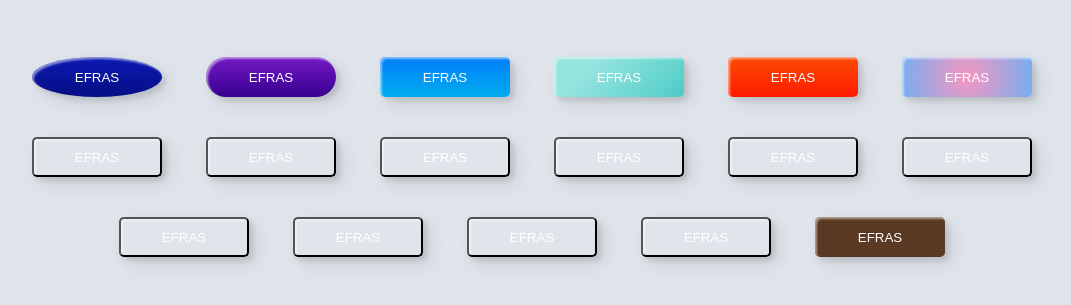
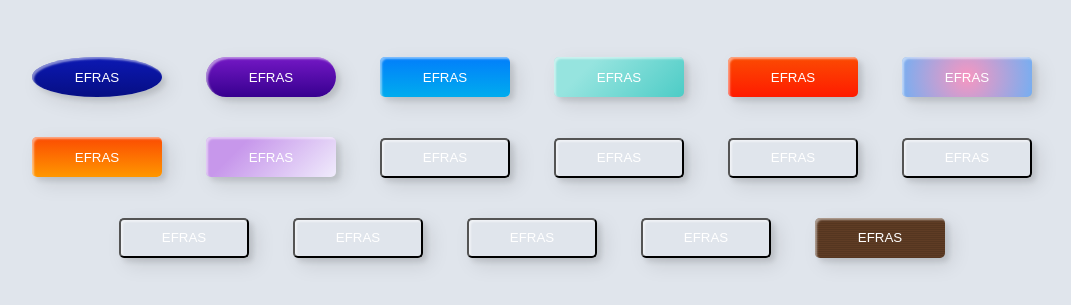
Before and after one commit to EfraimCancio/Discover, a plain HTML site: page Exercicios finais Edição 01/Estudos de componentes/Botões/buttons.html in a window 1280 px wide. Shown: the part 101-406 px from the top of the page, without its empty margins (108-1179 px from the left). Drawn offline with Linux system fonts and the light colour scheme.

Commit message:
Continuação do estudo de componentes (Button)

```diff
--- a/Exercicios finais Edição 01/Estudos de componentes/Botões/style_buttons.css
+++ b/Exercicios finais Edição 01/Estudos de componentes/Botões/style_buttons.css
@@ -301,6 +301,142 @@ button {
     width: 100%;
 }
 
+/*No botão 7 usei a mesma ténica usada no botão 3, porem invertemos a posição de inicio do transition*/
+.btn-7 {
+    background: rgb (251,75,2);
+    background: linear-gradient(0deg, rgba(255,151,0,1) 0%, rgba(251,75,2,1) 100%);
+    line-height: 42px;
+    padding: 0;
+    border: none;
+}
+.btn-7 span {
+    position: relative;
+    display: block;
+    width: 100%;
+    height: 100%;
+}
+.btn-7:before,
+.btn-7:after {
+    position: absolute;
+    content: "";
+    right: 0;
+     bottom: 0;
+    background: rgba(251,75,2,1);
+    box-shadow: -7px -7px 20px 0px rgba(255,255,255,.9), -4px -4px 5px 0px rgba(255,255,255,.9), 7px 7px 20px 0px rgba(0,0,0,.2), 4px 4px 5px 0px rgba(0,0,0,.3);
+    transition: all 0.3s ease;
+}
+.btn-7:before{
+    height: 0%;
+    width: 2px;
+}
+.btn-7:after {
+   width: 0%;
+   height: 2px;
+}
+.btn-7:hover{
+    color: rgba(251,75,2,1);
+    background: transparent;
+}
+.btn-7:hover:before {
+    height: 100%;
+}
+.btn-7:hover:after {
+    width: 100%;
+}
+.btn-7 span:before,
+.btn-7 span:after {
+    position: absolute;
+    content: "";
+    left: 0;
+    top: 0;
+    background: rgba(251,75,2,1);
+    box-shadow: -7px -7px 20px 0px rgba(255,255,255,.9), -4px -4px 5px 0px rgba(255,255,255,.9), 7px 7px 20px 0px rgba(0,0,0,.2), 4px 4px 5px 0px rgba(0,0,0,.3);
+    transition: all 0.3s ease;
+}
+.btn-7 span:before {
+    width: 2px;
+    height: 0%;
+}
+.btn-7 span:after {
+    height: 2px;
+    width: 0%;
+}
+.btn-7 span:hover:before {
+    height: 100%;
+}
+.btn-7 span:hover:after {
+    width: 100%;
+}
+
+/* No botão 8 continuamos usando a técnica usada no botão 7 e no botão 3, adicionando um efeito de box-shadow nas bordas*/
+.btn-8 {
+    background-color: #f0ecfc;
+    background-image: linear-gradient(315deg, #f0ecfc 0%, #c797eb 74%);
+    line-height: 42px;
+    padding: 0;
+    border: none;
+}
+.btn-8 span {
+    position: relative;
+    display: block;
+    width: 100%;
+    height: 100%;
+}
+.btn-8:before,
+.btn-8:after {
+    position: absolute;
+    content: "";
+    right: 0;
+    bottom: 0;
+    background: #c797eb;
+    box-shadow: 4px 4px 6px 0 rgba(255,255,255,.5), -4px -4px 6px 0 rgba(116, 125, 136, .2), inset -4px -4px 6px 0 rgba(255,255,255,.5), inset 4px 4px 6px 0 rgba(116, 125, 136, .3);
+    transition: all 0.3s ease;
+}
+.btn-8:before{
+    height: 0%;
+    width: 2px;
+}
+.btn-8:after {
+    width: 0%;
+    height: 2px;
+}
+.btn-8:hover:before {
+    height: 100%;
+}
+.btn-8:hover:after {
+    width: 100%;
+}
+.btn-8:hover{
+    background: transparent;
+}
+.btn-8 span:hover{
+    color: #c797eb;
+}
+.btn-8 span:before,
+.btn-8 span:after {
+    position: absolute;
+    content: "";
+    left: 0;
+    top: 0;
+    background: #c797eb;
+    box-shadow: 4px 4px 6px 0 rgba(255,255,255,.5), -4px -4px 6px 0 rgba(116, 125, 136, .2), inset -4px -4px 6px 0 rgba(255,255,255,.5),    inset 4px 4px 6px 0 rgba(116, 125, 136, .3);
+    transition: all 0.3s ease;
+}
+.btn-8 span:before {
+    width: 2px;
+    height: 0%;
+}
+.btn-8 span:after {
+    height: 2px;
+    width: 0%;
+}
+.btn-8 span:hover:before {
+    height: 100%;
+}
+.btn-8 span:hover:after {
+    width: 100%;
+}
+
 
 
 
```
